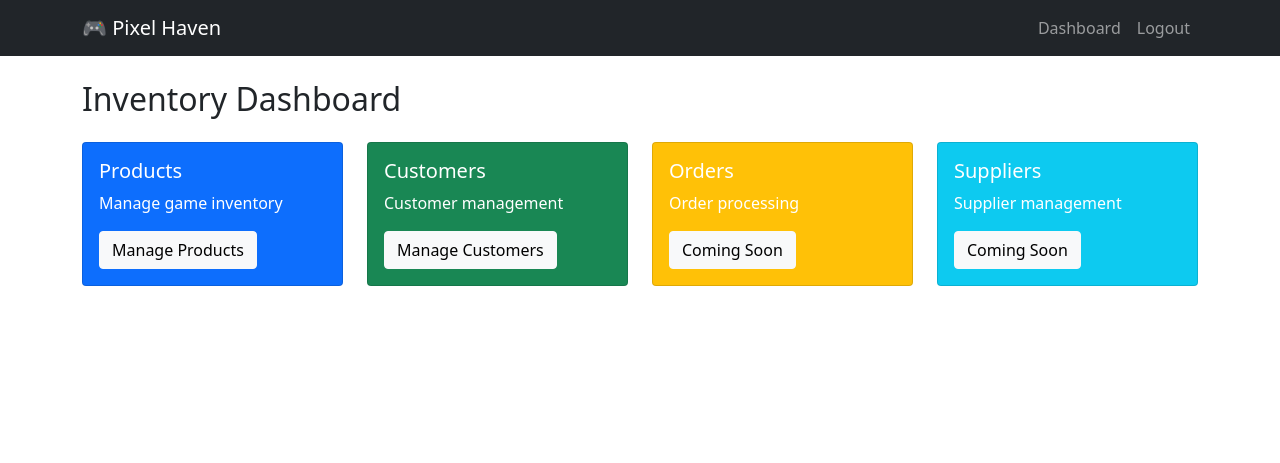
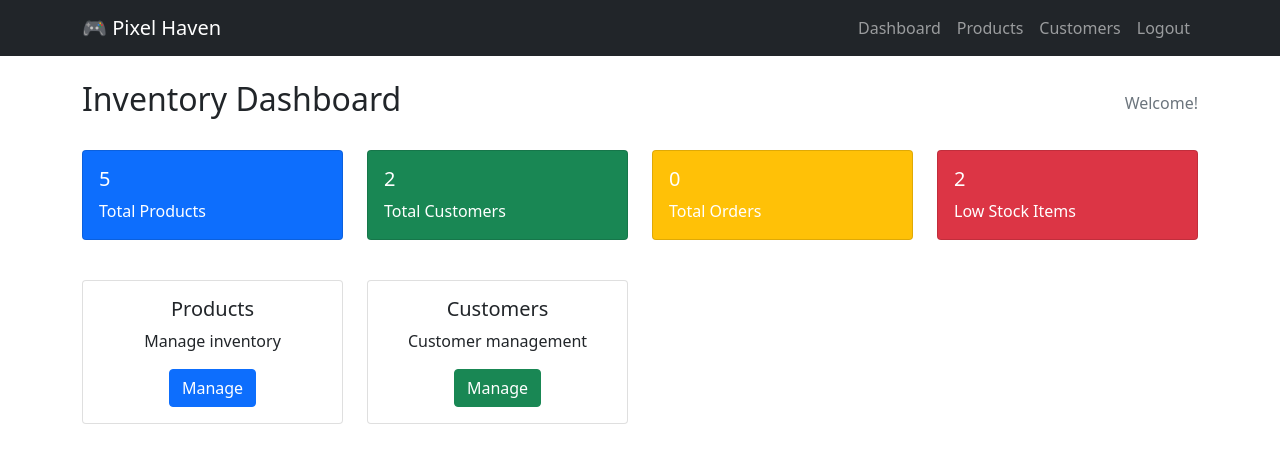
Before and after one commit to vickyyylii/pixel-haven, a Flask app: page /dashboard in a window 1280 px wide. Shown: the top 463 px of the page. Run offline with Flask 3, Linux system fonts and the light colour scheme; a user stored in the database is signed in; data comes from the database, SQL or seed files in the repository; data that the repository does not hold is empty.

Commit message:
fix: dashboard route - add missing stats parameter

```diff
--- a/app.py
+++ b/app.py
@@ -73,6 +73,41 @@ class OrderItem(db.Model):
 def load_user(user_id):
     return Employee.query.get(int(user_id))
 
+# Analytics Functions
+
+def get_dashboard_stats():
+    """Get statistics for dashboard"""
+    total_products = Product.query.count()
+    total_customers = Customer.query.count()
+    total_orders = Order.query.count()
+    low_stock_products = Product.query.filter(Product.stock_quantity < 10).count()
+
+    return {
+        'total_products': total_products,
+        'total_customers': total_customers,
+        'total_orders': total_orders,
+        'low_stock_products': low_stock_products
+    }
+
+def get_category_stats():
+    """Get product counts by category"""
+    categories = db.session.query(
+        Product.category,
+        db.func.count(Product.id).label('count')
+    ).group_by(Product.category).all()
+
+    return {category: count for category, count in categories if category}
+
+def get_price_range_stats():
+    """Get product counts by price range"""
+    ranges = [
+        ('Under $50', Product.query.filter(Product.price < 50).count()),
+        ('$50-$100', Product.query.filter(Product.price.between(50, 100)).count()),
+        ('$100-$200', Product.query.filter(Product.price.between(100, 200)).count()),
+        ('Over $200', Product.query.filter(Product.price > 200).count())
+    ]
+    return ranges
+
 # Helper functions
 def create_admin_user():
     print("🔧 Checking for admin user...")
@@ -111,7 +146,14 @@ def index():
 @app.route('/dashboard')
 @login_required
 def dashboard():
-    return render_template('dashboard.html')
+    stats = get_dashboard_stats()
+    category_stats = get_category_stats()
+    price_stats = get_price_range_stats()
+
+    return render_template('dashboard.html',
+                         stats=stats,
+                         category_stats=category_stats,
+                         price_stats=price_stats)
 
 @app.route('/test')
 def test():
@@ -285,9 +327,45 @@ def debug_routes():
         })
     return {'routes': sorted(routes, key=lambda x: x['endpoint'])}
 
+def add_sample_data():
+    """Add sample products and customers for testing"""
+    # Check if we already have products
+    if Product.query.count() == 0:
+        print("📊 Adding sample data...")
+
+        # Get the default supplier
+        supplier = Supplier.query.first()
+
+        # Add sample products
+        sample_products = [
+            Product(name="Gaming Mouse", description="High DPI gaming mouse", price=49.99, stock_quantity=25, category="Peripherals", supplier_id=supplier.id),
+            Product(name="Mechanical Keyboard", description="RGB mechanical keyboard", price=89.99, stock_quantity=15, category="Peripherals", supplier_id=supplier.id),
+            Product(name="Gaming Monitor", description="27-inch 144Hz monitor", price=299.99, stock_quantity=8, category="Monitors", supplier_id=supplier.id),
+            Product(name="Wireless Headset", description="7.1 surround sound headset", price=79.99, stock_quantity=30, category="Audio", supplier_id=supplier.id),
+            Product(name="Gaming Chair", description="Ergonomic gaming chair", price=199.99, stock_quantity=5, category="Furniture", supplier_id=supplier.id)
+        ]
+
+        for product in sample_products:
+            db.session.add(product)
+
+        # Add sample customers
+        sample_customers = [
+            Customer(name="John Doe", email="john@example.com", phone="555-0101", address="123 Main St"),
+            Customer(name="Jane Smith", email="jane@example.com", phone="555-0102", address="456 Oak Ave")
+        ]
+
+        for customer in sample_customers:
+            db.session.add(customer)
+
+        db.session.commit()
+        print("✅ Sample data added successfully!")
+    else:
+        print("✅ Sample data already exists")
+
 if __name__ == '__main__':
     with app.app_context():
         db.create_all()
         create_admin_user()
         create_default_supplier()
+        add_sample_data()
     app.run(debug=True)
--- a/templates/dashboard.html
+++ b/templates/dashboard.html
@@ -1,43 +1,96 @@
-{% extends "base.html" %}
+<!DOCTYPE html>
+<html>
+<head>
+    <title>Dashboard - Pixel Haven</title>
+    <link href="https://cdn.jsdelivr.net/npm/bootstrap@5.1.3/dist/css/bootstrap.min.css" rel="stylesheet">
+</head>
+<body>
+    <nav class="navbar navbar-expand-lg navbar-dark bg-dark">
+        <div class="container">
+            <a class="navbar-brand" href="/">🎮 Pixel Haven</a>
+            <div class="navbar-nav">
+                <a class="nav-link" href="/dashboard">Dashboard</a>
+                <a class="nav-link" href="/products">Products</a>
+                <a class="nav-link" href="/customers">Customers</a>
+                <a class="nav-link" href="/logout">Logout</a>
+            </div>
+        </div>
+    </nav>
 
-{% block content %}
+    <div class="container mt-4">
+        <!-- Flash Messages -->
+        {% with messages = get_flashed_messages() %}
+            {% if messages %}
+                {% for message in messages %}
+                    <div class="alert alert-info">{{ message }}</div>
+                {% endfor %}
+            {% endif %}
+        {% endwith %}
+
+        <div class="d-flex justify-content-between align-items-center mb-4">
             <h2>Inventory Dashboard</h2>
-<div class="row mt-4">
+            <span class="text-muted">Welcome!</span>
+        </div>
+
+        <!-- Statistics Cards -->
+        <div class="row mb-4">
             <div class="col-md-3 mb-3">
                 <div class="card text-white bg-primary">
                     <div class="card-body">
-                <h5 class="card-title">Products</h5>
-                <p class="card-text">Manage game inventory</p>
-                <a href="{{ url_for('products') }}" class="btn btn-light">Manage Products</a>
+                        <h5 class="card-title">{{ stats.total_products }}</h5>
+                        <p class="card-text">Total Products</p>
                     </div>
                 </div>
             </div>
             <div class="col-md-3 mb-3">
                 <div class="card text-white bg-success">
                     <div class="card-body">
-                <h5 class="card-title">Customers</h5>
-                <p class="card-text">Customer management</p>
-                <a href="{{ url_for('customers') }}" class="btn btn-light">Manage Customers</a>
+                        <h5 class="card-title">{{ stats.total_customers }}</h5>
+                        <p class="card-text">Total Customers</p>
                     </div>
                 </div>
             </div>
             <div class="col-md-3 mb-3">
                 <div class="card text-white bg-warning">
                     <div class="card-body">
-                <h5 class="card-title">Orders</h5>
-                <p class="card-text">Order processing</p>
-                <a href="#" class="btn btn-light">Coming Soon</a>
+                        <h5 class="card-title">{{ stats.total_orders }}</h5>
+                        <p class="card-text">Total Orders</p>
                     </div>
                 </div>
             </div>
             <div class="col-md-3 mb-3">
-        <div class="card text-white bg-info">
+                <div class="card text-white bg-danger">
                     <div class="card-body">
-                <h5 class="card-title">Suppliers</h5>
-                <p class="card-text">Supplier management</p>
-                <a href="#" class="btn btn-light">Coming Soon</a>
+                        <h5 class="card-title">{{ stats.low_stock_products }}</h5>
+                        <p class="card-text">Low Stock Items</p>
                     </div>
                 </div>
             </div>
         </div>
-{% endblock %}
+
+        <!-- Quick Actions -->
+        <div class="row mt-4">
+            <div class="col-md-3 mb-3">
+                <div class="card">
+                    <div class="card-body text-center">
+                        <h5 class="card-title">Products</h5>
+                        <p class="card-text">Manage inventory</p>
+                        <a href="/products" class="btn btn-primary">Manage</a>
+                    </div>
+                </div>
+            </div>
+            <div class="col-md-3 mb-3">
+                <div class="card">
+                    <div class="card-body text-center">
+                        <h5 class="card-title">Customers</h5>
+                        <p class="card-text">Customer management</p>
+                        <a href="/customers" class="btn btn-success">Manage</a>
+                    </div>
+                </div>
+            </div>
+        </div>
+    </div>
+
+    <script src="https://cdn.jsdelivr.net/npm/bootstrap@5.1.3/dist/js/bootstrap.bundle.min.js"></script>
+</body>
+</html>
```
Lines whose indentation alone changed are shown as unchanged.
